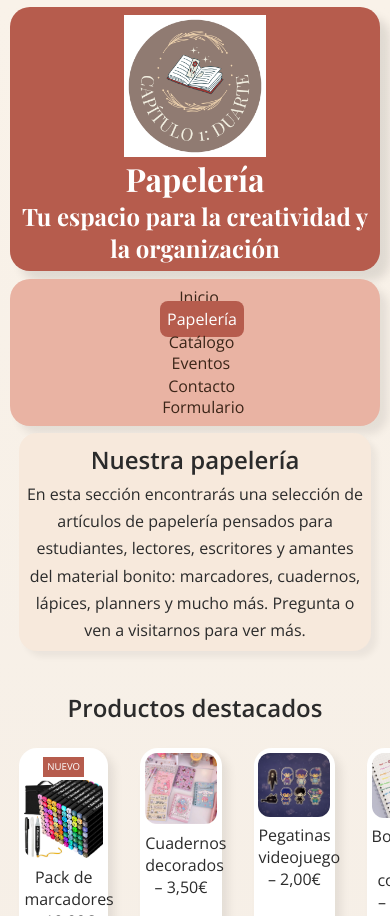
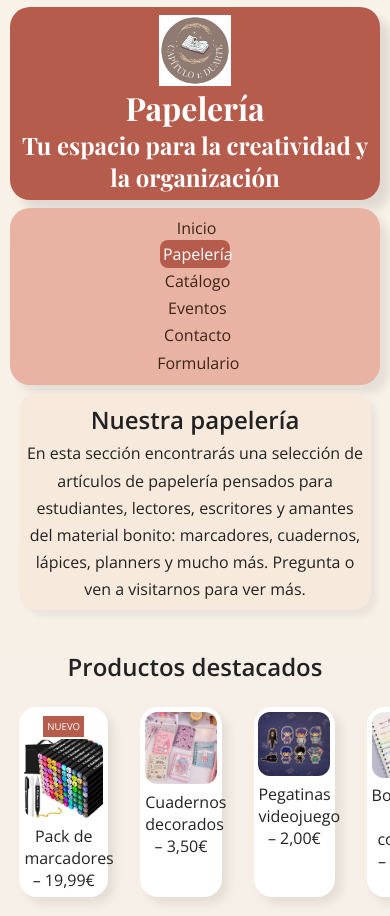
Before and after one commit to VeroMS28/Proyecto_DIW, a plain HTML site: page HTML/Papeleria.html in a window 390 px wide. Shown: the top 916 px of the page. Drawn offline with nearby package versions, Linux system fonts and the light colour scheme.

Commit message:
Arreglo organización css (común)

```diff
--- a/HTML/Papeleria.html
+++ b/HTML/Papeleria.html
@@ -10,6 +10,7 @@
     <link href="https://fonts.googleapis.com/css2?family=Open+Sans:wght@300;400;600&family=Playfair+Display:wght@500;700&display=swap" rel="stylesheet">
 
     <link rel="stylesheet" href="papeleria.css">
+    <link rel="stylesheet" href="comun.css">
 </head>
 
 <body>
--- /dev/null
+++ b/HTML/comun.css
@@ -0,0 +1,139 @@
+/*Voy a poner los colores que he seleccionado en la guía de estilos*/
+:root {
+    --color-fondo: #f5eee6;
+    --color-marron: #5c4033;
+    --color-marron-oscuro: #3b2518;
+    --color-acento: #b65c4d;
+    --color-acento-suave: #e9b3a3;
+    --color-texto: #2b2b2b;
+    --color-claro: #ffffff;
+}
+
+* {
+    margin: 0;
+    padding: 0;
+    box-sizing: border-box;
+}
+
+body {
+    font-family: "Open Sans", system-ui, sans-serif;
+    color: #222;
+    background: linear-gradient(180deg, #f9f2e9, var(--color-fondo));
+}
+
+/*Aquí estoy centrando y cambiando el ancho*/
+.contenedor {
+    margin: 0 auto;
+    width: 95%;
+}
+
+/*Cambiar que la barra de navgación sea del mismo tamaño que la cabecera en el ancho y si no ocupa toda la pantalla poner algo en los lados*/
+.cabecera {
+    width: 100%;
+    display: flex;
+    align-items: center;
+    gap: 2%;
+    padding: 2%;
+    /*Esto hace que no haya márgenes laterales, el 0*/
+    margin: 2% 0;
+    background: var(--color-acento);
+    color: var(--color-claro);
+    font-family: "Playfair Display", serif;
+    border-radius: 20px;
+    box-shadow: 10px 10px 10px rgba(0, 0, 0, 0.1);
+}
+
+.cabecera img {
+    width: 20%;
+    height: 20%;
+}
+
+/*Navegación principal, la que está debajo de la cabecera*/
+.navegacion {
+    width: 100%;
+    background: var(--color-acento-suave);
+    border-radius: 20px;
+    padding: 2%;
+    margin: 2% 0;
+    box-shadow: 8px 8px 8px rgba(0, 0, 0, 0.08);
+    display: flex;
+    justify-content: center;
+    align-items: center;
+}
+
+/*Esto ahora se va a ver horizontal pero luego en pantallas más pequeñas vertical*/
+.navegacion ul {
+    list-style: none;
+    padding: 0;
+    margin: 0;
+    display: flex;
+    gap: 10%;
+    justify-content: center;
+    align-items: center;
+}
+
+.navegacion a {
+    text-decoration: none;
+    color: var(--color-marron-oscuro);
+    padding: 10%;
+    border-radius: 8px;
+    transition: background-color 0.2s ease;
+}
+
+.navegacion a:hover {
+    background: var(--color-acento);
+    color: var(--color-claro);
+}
+
+footer {
+    width: 100%;
+    margin-top: 5%;
+    padding: 3%;
+    background: var(--color-marron-oscuro);
+    color: var(--color-claro);
+    border-radius: 20px;
+    text-align: center;
+    line-height: 140%;
+}
+
+footer a {
+    color: var(--color-acento-suave);
+    text-decoration: none;
+    transition: color 0.2s ease 0s;
+}
+
+footer a:hover {
+    color: var(--color-acento);
+    text-decoration: underline;
+}
+
+footer p,
+footer h3 {
+    margin-bottom: 2%;
+}
+
+/*Pantallas más pequeñas*/
+@media (max-width: 800px) {
+    .cabecera {
+        /*Aquí el logo lo pongo arriba*/
+        flex-direction: column;
+        text-align: center;
+    }
+
+    .cabecera img {
+        max-width: 40%;
+    }
+
+    .navegacion ul {
+        /*Aquí lo pongo como columna*/
+        flex-direction: column;
+        align-items: center;
+        gap: 3%;
+    }
+
+    .navegacion a {
+        padding: 4%;
+        display: block;
+        text-align: center;
+    }
+}
--- a/HTML/indexEstilos.css
+++ b/HTML/indexEstilos.css
@@ -1,89 +1,3 @@
-/*Voy a poner los colores que he seleccionado en la guía de estilos*/
-:root {
-    --color-fondo: #f5eee6;
-    --color-marron: #5c4033;
-    --color-marron-oscuro: #3b2518;
-    --color-acento: #b65c4d;
-    --color-acento-suave: #e9b3a3;
-    --color-texto: #2b2b2b;
-    --color-claro: #ffffff;
-}
-
-* {
-    margin: 0;
-    padding: 0;
-    box-sizing: border-box;
-}
-
-body {
-    font-family: "Open Sans", system-ui, sans-serif;
-    color: #222;
-    background: linear-gradient(180deg, #f9f2e9, var(--color-fondo));
-}
-
-/*Aquí estoy centrando y cambiando el ancho*/
-.contenedor {
-    margin: 0 auto;
-    width: 95%;
-}
-
-/*Cambiar que la barra de navgación sea del mismo tamaño que la cabecera en el ancho y si no ocupa toda la pantalla poner algo en los lados*/
-.cabecera {
-    width: 100%;
-    display: flex;
-    align-items: center;
-    gap: 2%;
-    padding: 2%;
-    /*Esto hace que no haya márgenes laterales, el 0*/
-    margin: 2% 0;
-    background: var(--color-acento);
-    color: var(--color-claro);
-    font-family: "Playfair Display", serif;
-    border-radius: 20px;
-    box-shadow: 10px 10px 10px rgba(0, 0, 0, 0.1);
-}
-
-.cabecera img {
-    width: 20%;
-    height: 20%;
-}
-
-/*Navegación principal, la que está debajo de la cabecera*/
-.navegacion {
-    width: 100%;
-    background: var(--color-acento-suave);
-    border-radius: 20px;
-    padding: 2%;
-    margin: 2% 0;
-    box-shadow: 8px 8px 8px rgba(0, 0, 0, 0.08);
-    display: flex;
-    justify-content: center;
-    align-items: center;
-}
-
-/*Esto ahora se va a ver horizontal pero luego en pantallas más pequeñas vertical*/
-.navegacion ul {
-    list-style: none;
-    padding: 0;
-    margin: 0;
-    display: flex;
-    gap: 10%;
-    justify-content: center;
-    align-items: center;
-}
-
-.navegacion a {
-    text-decoration: none;
-    color: var(--color-marron-oscuro);
-    padding: 10%;
-    border-radius: 8px;
-    transition: background-color 0.2s ease;
-}
-
-.navegacion a:hover {
-    background: var(--color-acento);
-    color: var(--color-claro);
-}
 
 /*Esto cuando esté en esta página se quedará marcado para ver la página en la que me encuentro. También lo hará en las otras páginas*/
 .inicio {
@@ -161,57 +75,9 @@ a[href^="http"]::after {
     border-radius: 20px;
 }
 
-/*Pie de página*/
-footer {
-    width: 100%;
-    margin-top: 5%;
-    padding: 3%;
-    background: var(--color-marron-oscuro);
-    color: var(--color-claro);
-    border-radius: 20px;
-    text-align: center;
-    line-height: 140%;
-}
-
-/*Enlaces del footer*/
-footer a {
-    color: var(--color-acento-suave);
-    text-decoration: none;
-    transition: color 0.2s ease 0s;
-}
-
-footer a:hover {
-    color: var(--color-acento);
-    text-decoration: underline;
-}
-
-footer p,
-footer h3 {
-    margin-bottom: 2%;
-}
-
 /*Pantallas más pequeñas*/
 @media (max-width: 800px) {
-    .cabecera {
-        /*Aquí el logo lo pongo arriba*/
-        flex-direction: column;
-        text-align: center;
-    }
-
     .contenido {
         grid-template-columns: 1fr;
     }
-
-    .navegacion ul {
-        /*Aquí lo pongo como columna*/
-        flex-direction: column;
-        align-items: center;
-        gap: 3%;
-    }
-
-    .navegacion a {
-        padding: 4%;
-        display: block;
-        text-align: center;
-    }
 }
--- a/HTML/papeleria.css
+++ b/HTML/papeleria.css
@@ -1,87 +1,3 @@
-
-:root {
-    --color-fondo: #f5eee6;
-    --color-marron: #5c4033;
-    --color-marron-oscuro: #3b2518;
-    --color-acento: #b65c4d;
-    --color-acento-suave: #e9b3a3;
-    --color-texto: #2b2b2b;
-    --color-claro: #ffffff;
-}
-
-/*Menú que indique en que pagina estoy y que salgan todas las opciones (inicio)*/
-/*Cosas que sean iguales ponerlas en un solo css y linkarlo en todas las páginas*/
-
-* {
-    margin: 0;
-    padding: 0;
-    box-sizing: border-box;
-}
-
-body {
-    font-family: "Open Sans", system-ui, sans-serif;
-    color: var(--color-texto);
-    background: linear-gradient(180deg, #f9f2e9, var(--color-fondo));
-}
-
-.contenedor {
-    margin: 0 auto;
-    width: 95%;
-}
-
-.cabecera {
-    display: flex;
-    align-items: center;
-    gap: 2%;
-    width: 100%;
-    padding: 2%;
-    margin: 2% auto;
-    background: var(--color-acento);
-    color: var(--color-claro);
-    font-family: "Playfair Display", serif;
-    border-radius: 20px;
-    box-shadow: 10px 10px 10px rgba(0, 0, 0, 0.1);
-}
-
-.cabecera img {
-    max-width: 20%;
-    height: 20%;
-}
-
-.navegacion {
-    width: 100%;
-    background: var(--color-acento-suave);
-    border-radius: 20px;
-    padding: 2%;
-    margin: 2% 0;
-    box-shadow: 8px 8px 8px rgba(0, 0, 0, 0.08);
-    display: flex;
-    justify-content: center;
-    align-items: center;
-}
-
-.navegacion ul {
-    list-style: none;
-    padding: 0;
-    margin: 0;
-    display: flex;
-    gap: 10%;
-    justify-content: center;
-    align-items: center;
-}
-
-.navegacion a {
-    text-decoration: none;
-    color: var(--color-marron-oscuro);
-    padding: 10%;
-    border-radius: 8px;
-    transition: background-color 0.2s ease;
-}
-
-.navegacion a:hover{
-    background: var(--color-acento);
-    color: var(--color-claro);
-}
 
 .papeleria {
     background: var(--color-acento);
@@ -148,53 +64,11 @@ body {
 
 /*Hover con la trasición de antes*/
 .producto:hover {
-    transform: translateY(-6px);
+    transform: translateY(-8px);
     box-shadow: 10px 10px 14px rgba(0, 0, 0, 0.15);
 }
 
-footer {
-    width: 100%;
-    margin-top: 5%;
-    padding: 3%;
-    background: var(--color-marron-oscuro);
-    color: var(--color-claro);
-    border-radius: 20px;
-    text-align: center;
-    line-height: 140%;
-}
-
-footer a {
-    color: var(--color-acento-suave);
-    text-decoration: none;
-    transition: color 0.2s ease 0s;
-}
-
-footer a:hover {
-    color: var(--color-acento);
-    text-decoration: underline;
-}
-
-footer p,
-footer h3 {
-    margin-bottom: 2%;
-}
-
 @media (max-width: 800px) {
-    /* Cabecera apilada en columna en pantallas pequeñas */
-    .cabecera {
-        flex-direction: column;
-        text-align: center;
-    }
-
-    .cabecera img {
-        max-width: 40%;
-    }
-
-    .navegacion ul {
-        flex-direction: column;
-        gap: 2%;
-    }
-
     .intro,
     .productos {
         text-align: center;
```
Also changed, not shown: HTML/index.html (+1 -0 lines).
